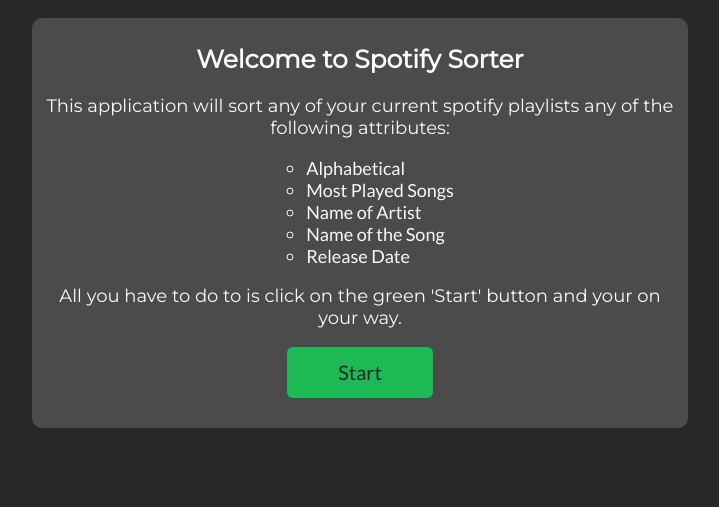
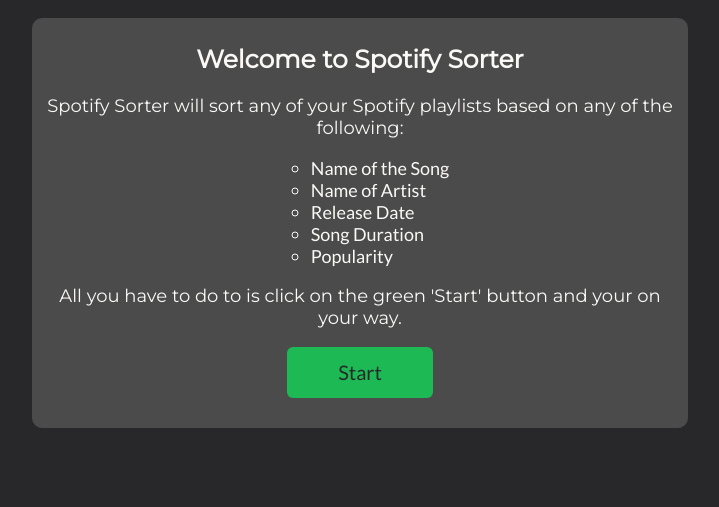
Before and after one commit to SinghxRaj/PlaylistSorter, a Flask app: page / in a window 1280 px wide. Shown: the part 82-589 px from the top of the page, without its empty margins (280-999 px from the left). Run offline with Flask 2, Linux system fonts and the light colour scheme.

Commit message:
Change description on the home page

```diff
--- a/PlaylistSorter/home/templates/home.html
+++ b/PlaylistSorter/home/templates/home.html
@@ -19,15 +19,15 @@
   <section id="content">
     <h2>Welcome to Spotify Sorter</h2>
     <p>
-      This application will sort any of your current spotify playlists any of the following attributes:
+      Spotify Sorter will sort any of your Spotify playlists based on any of the following:
     </p>
 
     <ul>
-      <li>Alphabetical</li>
-      <li>Most Played Songs</li>
+      <li>Name of the Song</li>
       <li>Name of Artist</li>
-      <li>Name of the Song</li>
       <li>Release Date</li>
+      <li>Song Duration</li>
+      <li>Popularity</li>
     </ul>
 
     <p>
```
